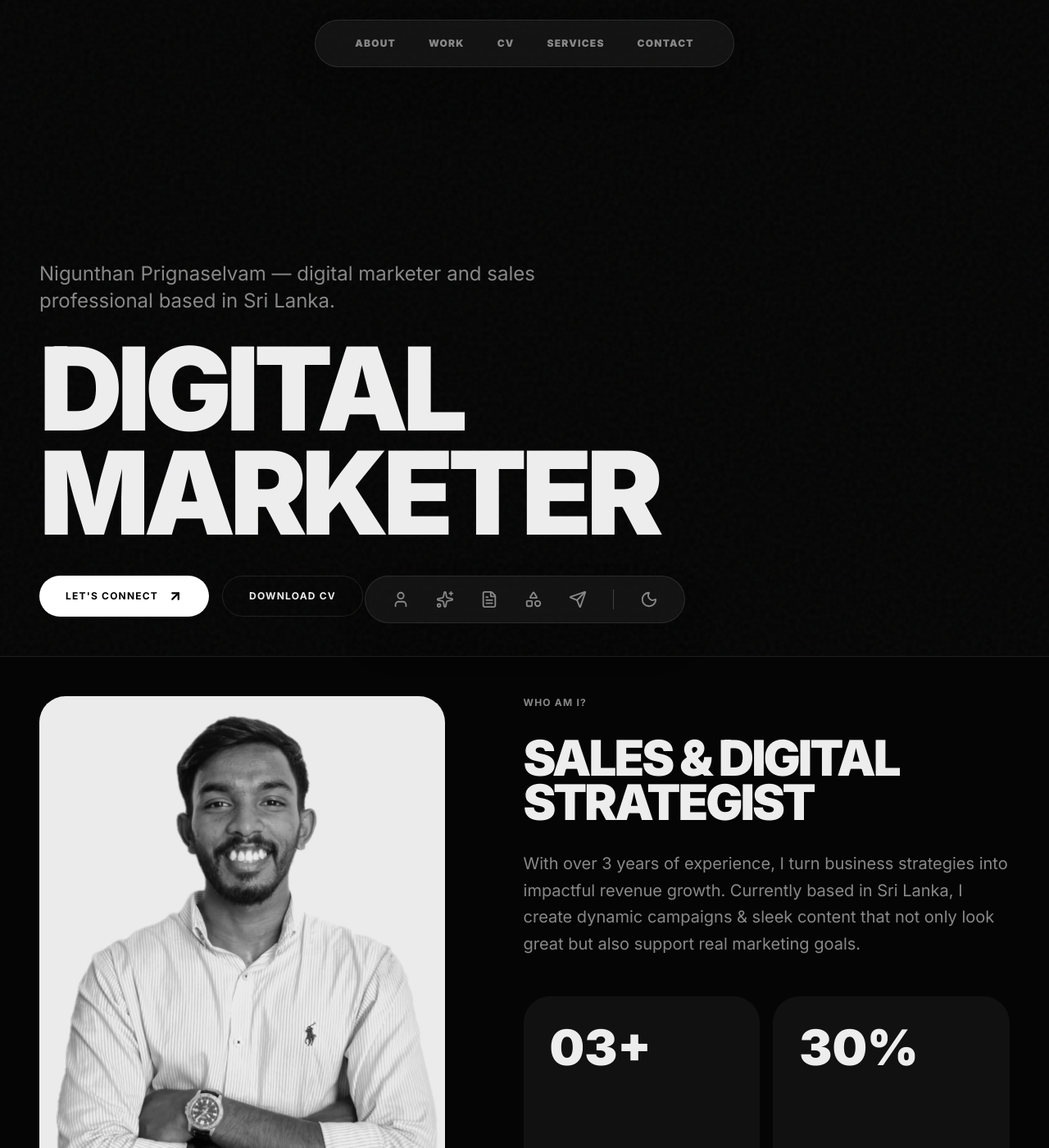
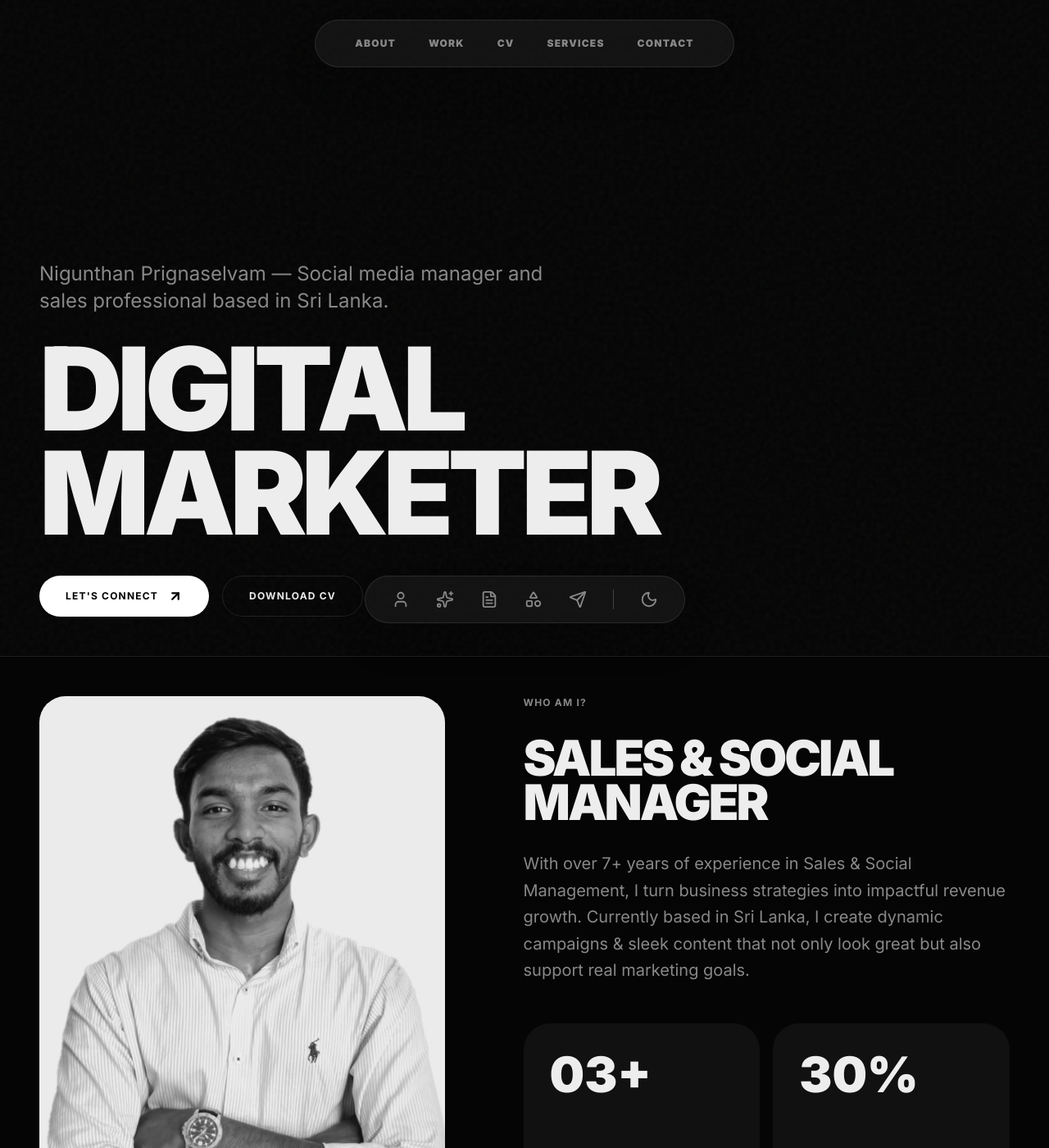
Before and after one commit to nigunthan/portfolio, a Next.js app: page / in a window 1280 px wide. Shown: the top 1400 px of the page at 82% size. Built offline with nearby package versions, Linux system fonts and the light colour scheme.

Commit message:
Revise title and experience in hero section
Updated job title and experience duration in the hero section.

```diff
--- a/app/page.tsx
+++ b/app/page.tsx
@@ -124,7 +124,7 @@ export default function Portfolio() {
         <section className="min-h-screen flex flex-col justify-end p-6 md:p-12 pb-48">
           <motion.div initial="hidden" animate="visible" variants={containerVars}>
             <motion.p variants={wordVars} className={`max-w-2xl text-xl md:text-2xl ${tMuted} mb-8 leading-snug`}>
-              Nigunthan Prignaselvam — digital marketer and sales professional based in Sri Lanka.
+              Nigunthan Prignaselvam — Social media manager and sales professional based in Sri Lanka.
             </motion.p>
 
             <div className="overflow-hidden mb-2">
@@ -165,10 +165,10 @@ export default function Portfolio() {
           <motion.div initial="hidden" whileInView="visible" viewport={{ once: true, margin: "-100px" }} variants={fadeIn} className="order-1 lg:order-2 flex flex-col justify-center">
             <h2 className={`uppercase tracking-widest text-xs font-bold ${tMuted} mb-8`}>Who Am I?</h2>
             <h3 className="text-4xl md:text-5xl lg:text-6xl font-black uppercase tracking-tighter leading-[0.9] mb-8">
-              Sales & Digital<br/>Strategist
+              Sales & Social<br/>Manager
             </h3>
             <p className={`text-lg md:text-xl ${tMuted} mb-12 max-w-2xl leading-relaxed`}>
-              With over 3 years of experience, I turn business strategies into impactful revenue growth. Currently based in Sri Lanka, I create dynamic campaigns & sleek content that not only look great but also support real marketing goals.
+              With over 7+ years of experience in Sales & Social Management, I turn business strategies into impactful revenue growth. Currently based in Sri Lanka, I create dynamic campaigns & sleek content that not only look great but also support real marketing goals.
             </p>
 
             <div className="grid grid-cols-2 gap-4">
```
